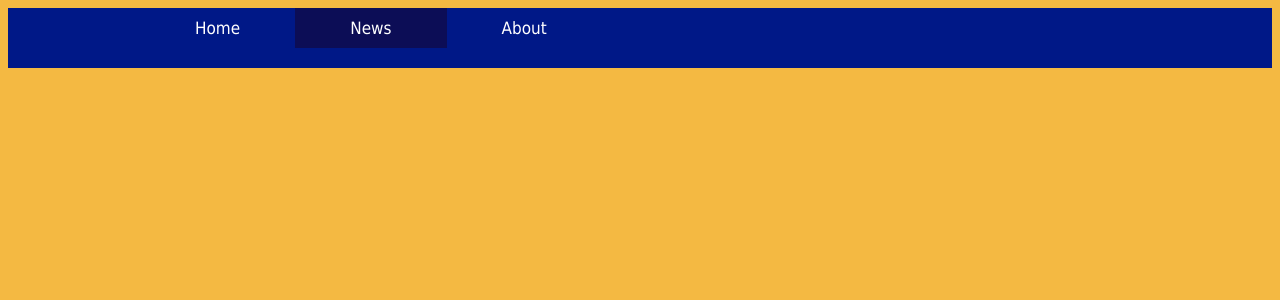
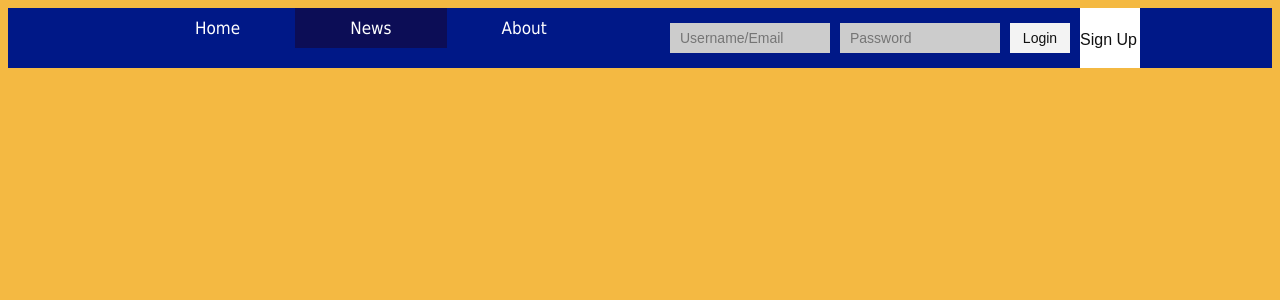
Before and after one commit to janineparcon/UDAY-Sports-Events-Blog, a PHP site: page /news.php in a window 1280 px wide. Shown: the top 300 px of the page. Run offline with PHP 8.4, Linux system fonts and the light colour scheme.

Commit message:
Update news.php

```diff
--- a/news.php
+++ b/news.php
@@ -15,9 +15,18 @@
 					<li class="active"><a href="news.php">News</a></li>
 				<li><a href="about.php">About</a></li>
 				</ul>
+				<div class="nav-login">
+					<form action="login.php" method="POST">
+						<input type="text" name="uid" placeholder="Username/Email">
+						<input type="password" name="pwd" placeholder="Password">
+						<button type="submit" name="loginbtn">Login</button>
+					</form>
+					<a href="signup.php">Sign Up</a>
+									</div>
 			</div>
 		</nav>
 	</header>
+
 
 	<section class="main-container">
 		<div class="main-wrapper">
```
